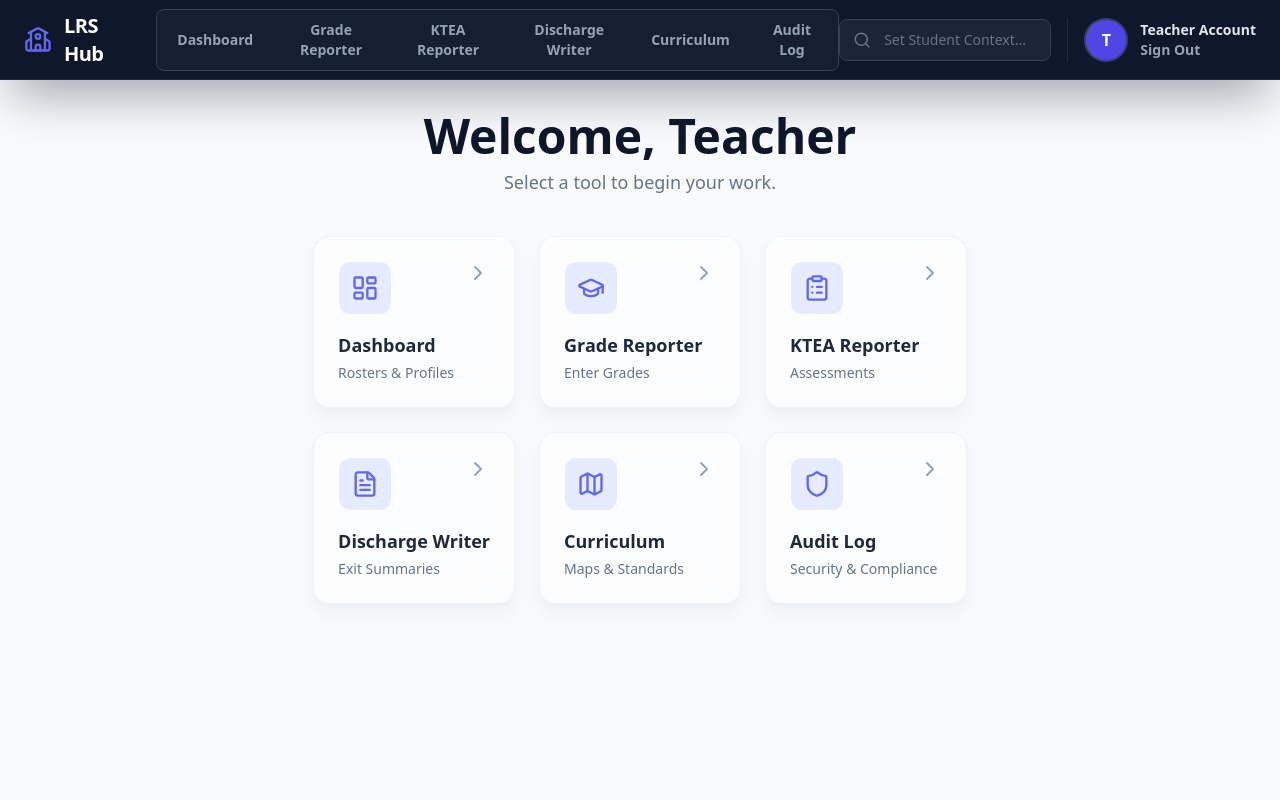
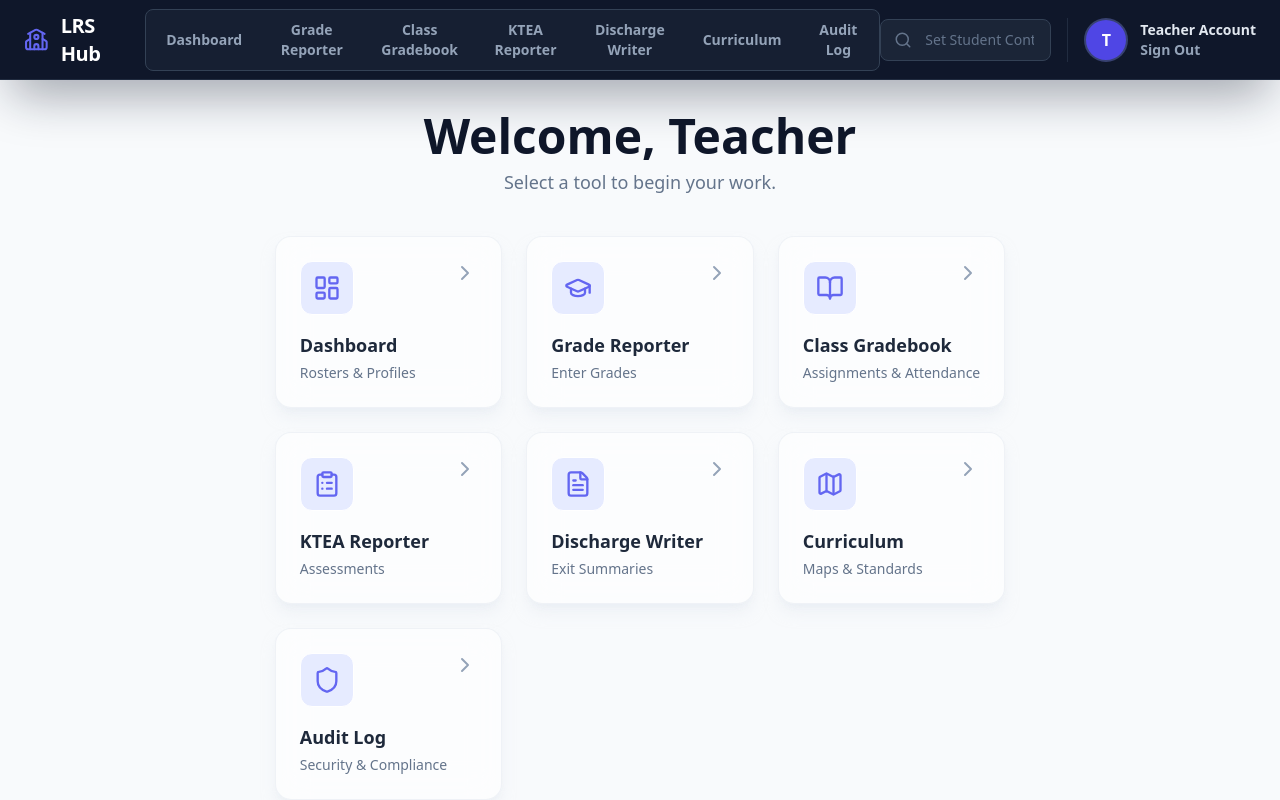
Before and after one commit to johngawin815/lakeland-grader, a React (Create React App) app: page / in a window 1280 px wide. Both pictures are taken after a click on the button "Sign in with Microsoft". Built offline with nearby package versions, Linux system fonts and the light colour scheme; what @azure/cosmos would draw is missing.

Commit message:
gradebook update

```diff
--- a/src/components/grading/ClassGradebook.js
+++ b/src/components/grading/ClassGradebook.js
@@ -36,7 +36,7 @@ const INITIAL_ATTENDANCE = {
 };
 
 
-const ClassGradebook = ({ onExit }) => {
+const ClassGradebook = ({ onExit, backLabel = "Back to Generator" }) => {
   // --- STATE MANAGEMENT ---
   const [students] = useState(INITIAL_STUDENTS);
   const [categories] = useState(INITIAL_CATEGORIES);
@@ -144,7 +144,7 @@ const ClassGradebook = ({ onExit }) => {
         <div>
           {onExit && (
             <button onClick={onExit} className="mb-2 flex items-center gap-1.5 text-sm font-bold text-slate-500 hover:text-indigo-600 transition-colors duration-300">
-              <ArrowLeft className="w-4 h-4" /> Back to Generator
+              <ArrowLeft className="w-4 h-4" /> {backLabel}
             </button>
           )}
           <h1 className="text-4xl font-extrabold text-slate-900 flex items-center gap-3">
--- a/src/components/layout/HubShell.js
+++ b/src/components/layout/HubShell.js
@@ -1,5 +1,5 @@
 import React, { useState } from 'react';
-import { Search, LogOut, LayoutDashboard, GraduationCap, FileText, Map, X, ChevronRight, School, ClipboardList, Shield } from 'lucide-react';
+import { Search, LogOut, LayoutDashboard, GraduationCap, FileText, Map, X, ChevronRight, School, ClipboardList, Shield, BookOpen } from 'lucide-react';
 
 // --- MODULE IMPORTS ---
 import KTEAReporter from '../ktea/KTEAReporter';
@@ -7,6 +7,7 @@ import DischargeGenerator from '../discharge/DischargeGenerator';
 import CurriculumMaps from '../curriculum/CurriculumMaps';
 import StudentMasterDashboard from '../dashboard/StudentMasterDashboard';
 import GradeGenerator from '../grading/GradeGenerator';
+import ClassGradebook from '../grading/ClassGradebook';
 import AuditLog from './AuditLog';
 
 const HubShell = () => {
@@ -33,6 +34,7 @@ const HubShell = () => {
   const modules = [
     { id: 'dashboard', title: 'Dashboard', desc: 'Rosters & Profiles', icon: <LayoutDashboard size={28} className="text-indigo-500" /> },
     { id: 'grades', title: 'Grade Reporter', desc: 'Enter Grades', icon: <GraduationCap size={28} className="text-indigo-500" /> },
+    { id: 'gradebook', title: 'Class Gradebook', desc: 'Assignments & Attendance', icon: <BookOpen size={28} className="text-indigo-500" /> },
     { id: 'ktea', title: 'KTEA Reporter', desc: 'Assessments', icon: <ClipboardList size={28} className="text-indigo-500" /> },
     { id: 'discharge', title: 'Discharge Writer', desc: 'Exit Summaries', icon: <FileText size={28} className="text-indigo-500" /> },
     { id: 'curriculum', title: 'Curriculum', desc: 'Maps & Standards', icon: <Map size={28} className="text-indigo-500" /> },
@@ -123,6 +125,7 @@ const HubShell = () => {
             <div className="p-0">
                 {currentView === 'dashboard' && <StudentMasterDashboard activeStudentName={activeStudent} setActiveStudent={setActiveStudent} setView={setCurrentView} />}
                 {currentView === 'grades' && <GradeGenerator user={user} activeStudent={activeStudent} />}
+                {currentView === 'gradebook' && <ClassGradebook onExit={() => setCurrentView('home')} backLabel="Back to Hub" />}
                 {currentView === 'ktea' && <KTEAReporter user={user} activeStudent={activeStudent} />}
                 {currentView === 'discharge' && <DischargeGenerator user={user} activeStudent={activeStudent} />}
                 {currentView === 'curriculum' && <CurriculumMaps />}
```
